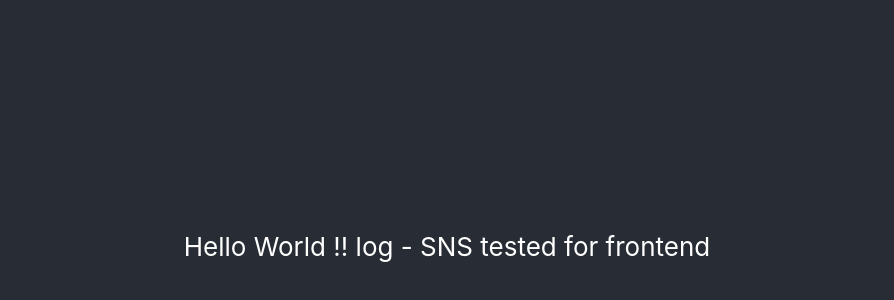
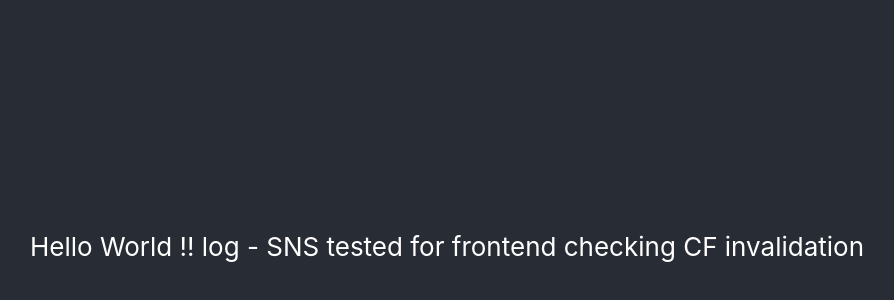
Before and after one commit to suprakashdutta123/octankretail, a React (Create React App) app: page / in a window 1280 px wide. Shown: the part 154-454 px from the top of the page, without its empty margins (193-1087 px from the left). Built offline with nearby package versions, Linux system fonts and the light colour scheme.

Commit message:
checking CF invalidation

```diff
--- a/src/App.js
+++ b/src/App.js
@@ -11,6 +11,7 @@ function App() {
                   Hello World !!
 
                   log - SNS tested for frontend
+                  checking CF invalidation
         </p>
 
       </header>
```
